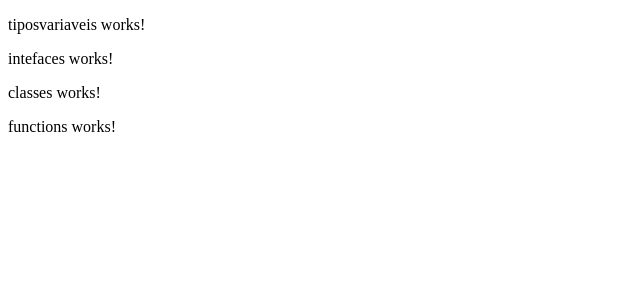
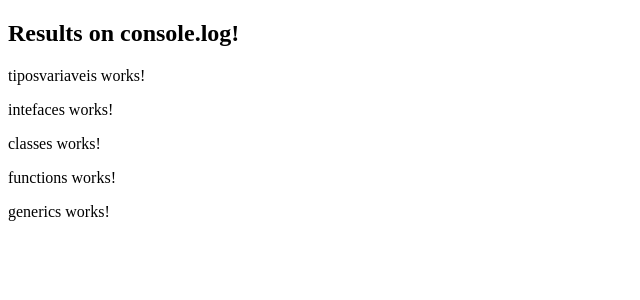
Before and after one commit to cidaluna/devdojo-typescript, an Angular app: page / in a window 1280 px wide. Shown: the top 300 px of the page, without its empty margins (0-640 px from the left). Built offline with nearby package versions, Linux system fonts and the light colour scheme.

Commit message:
created generic function

```diff
--- a/src/app/app.component.html
+++ b/src/app/app.component.html
@@ -1,7 +1,11 @@
-<app-tiposvariaveis>Teste Tipos de Variáveis</app-tiposvariaveis>
+<h2>Results on console.log!</h2>
 
-<app-interfaces>Teste Interfaces</app-interfaces>
+<app-tiposvariaveis>Test Variables Types</app-tiposvariaveis>
 
-<app-classes>Teste Classes</app-classes>
+<app-interfaces>Test Interfaces</app-interfaces>
 
-<app-functions>Teste Functions</app-functions>
+<app-classes>Test Classes</app-classes>
+
+<app-functions>Test Functions</app-functions>
+
+<app-generics>Test Generics Types</app-generics>
--- a/src/app/app.module.ts
+++ b/src/app/app.module.ts
@@ -6,6 +6,7 @@ import { TiposvariaveisComponent } from './tiposvariaveis/tiposvariaveis.compone
 import { InterfacesComponent } from './interfaces/interfaces.component';
 import { ClassesComponent } from './classes/classes.component';
 import { FunctionsComponent } from './functions/functions.component';
+import { GenericsComponent } from './generics/generics.component';
 
 @NgModule({
   declarations: [
@@ -13,7 +14,8 @@ import { FunctionsComponent } from './functions/functions.component';
     TiposvariaveisComponent,
     InterfacesComponent,
     ClassesComponent,
-    FunctionsComponent
+    FunctionsComponent,
+    GenericsComponent
   ],
   imports: [
     BrowserModule
--- a/src/app/functions/functions.component.ts
+++ b/src/app/functions/functions.component.ts
@@ -27,3 +27,35 @@ function printOrNot(flag: boolean) {
     console.log(str);
 }
 printOrNot(false);
+
+// Anonymous Function
+let sumAnonymous = function(n1: number, n2:number): void {
+    console.log(`sum: ${n1 + n2}`);
+};
+sumAnonymous(3,2);
+
+// Arrow Functions
+let sumArrow1 = (n1: number, n2: number) => n1 + n2;
+let sumArrow2 = (n1: number, n2: number) => { return n1 + n2};
+let objectArrow = (name: string, surname: string) => ({name: name, surname: surname});
+console.log(sumArrow1(5,2));
+console.log(sumArrow2(5,5));
+console.log(objectArrow("Cida", "Luna"));
+
+// Object
+let lottery = {
+    names: ["Joao", "Lucas", "Marcos"],
+    test: "lalala",
+    createLoterryPicker: function(){
+        console.log("First level this: " +this.names+ " " +this.test);
+        return () => {
+            console.log("Second level this: " +this); // the this below refers this above
+            let pickedPersonNumber = Math.floor(Math.random() * 3);
+            return { name: this.names[pickedPersonNumber]}
+        }
+    }
+};
+
+let personPicker = lottery.createLoterryPicker();
+let pickedPerson = personPicker();
+console.log(pickedPerson);
--- /dev/null
+++ b/src/app/generics/generics.component.html
@@ -0,0 +1 @@
+<p>generics works!</p>
--- /dev/null
+++ b/src/app/generics/generics.component.ts
@@ -0,0 +1,35 @@
+import { Component, OnInit } from '@angular/core';
+
+@Component({
+  selector: 'app-generics',
+  templateUrl: './generics.component.html',
+  styleUrls: ['./generics.component.css']
+})
+export class GenericsComponent implements OnInit {
+
+  constructor() { }
+
+  ngOnInit(): void {
+
+
+
+   }
+
+}
+
+// Generic Function
+function reverseList<T>(list: Array<T>): Array<T> {
+    let theReversedList: T[] = [];
+    for(let i = list.length - 1; i >= 0; i--) {
+        theReversedList.push(list[i]);
+    }
+    return theReversedList;
+}
+
+let names = ["Amanda", "Barbara", "Cida", "Daiany"];
+let numbers = [1,2,3,4,5];
+let reversedListNames = reverseList(names);
+let reversedListNumbers = reverseList(numbers);
+
+console.log(reversedListNames);
+console.log(reversedListNumbers);
```
Also changed, not shown: src/app/generics/generics.component.css (added).
